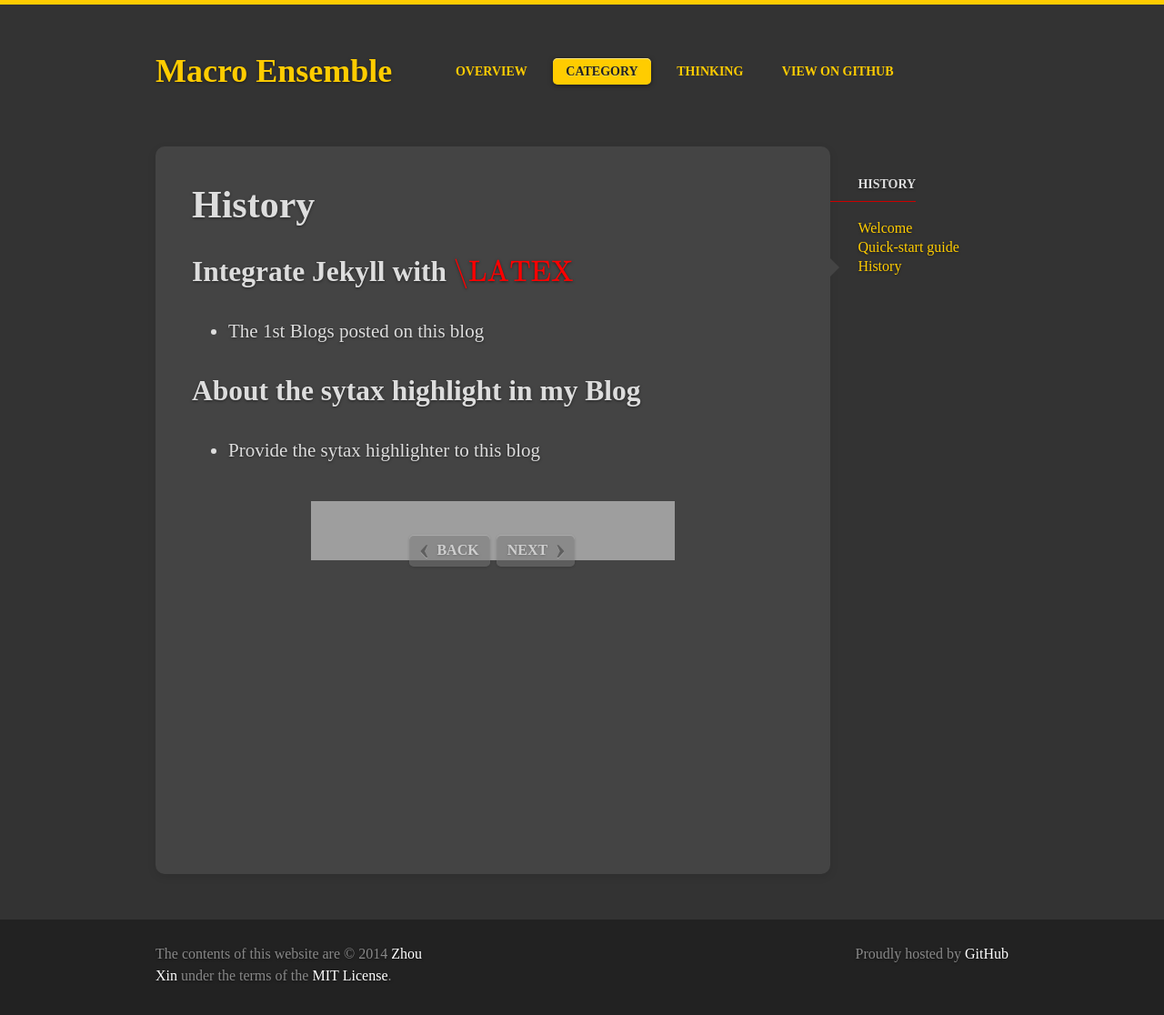
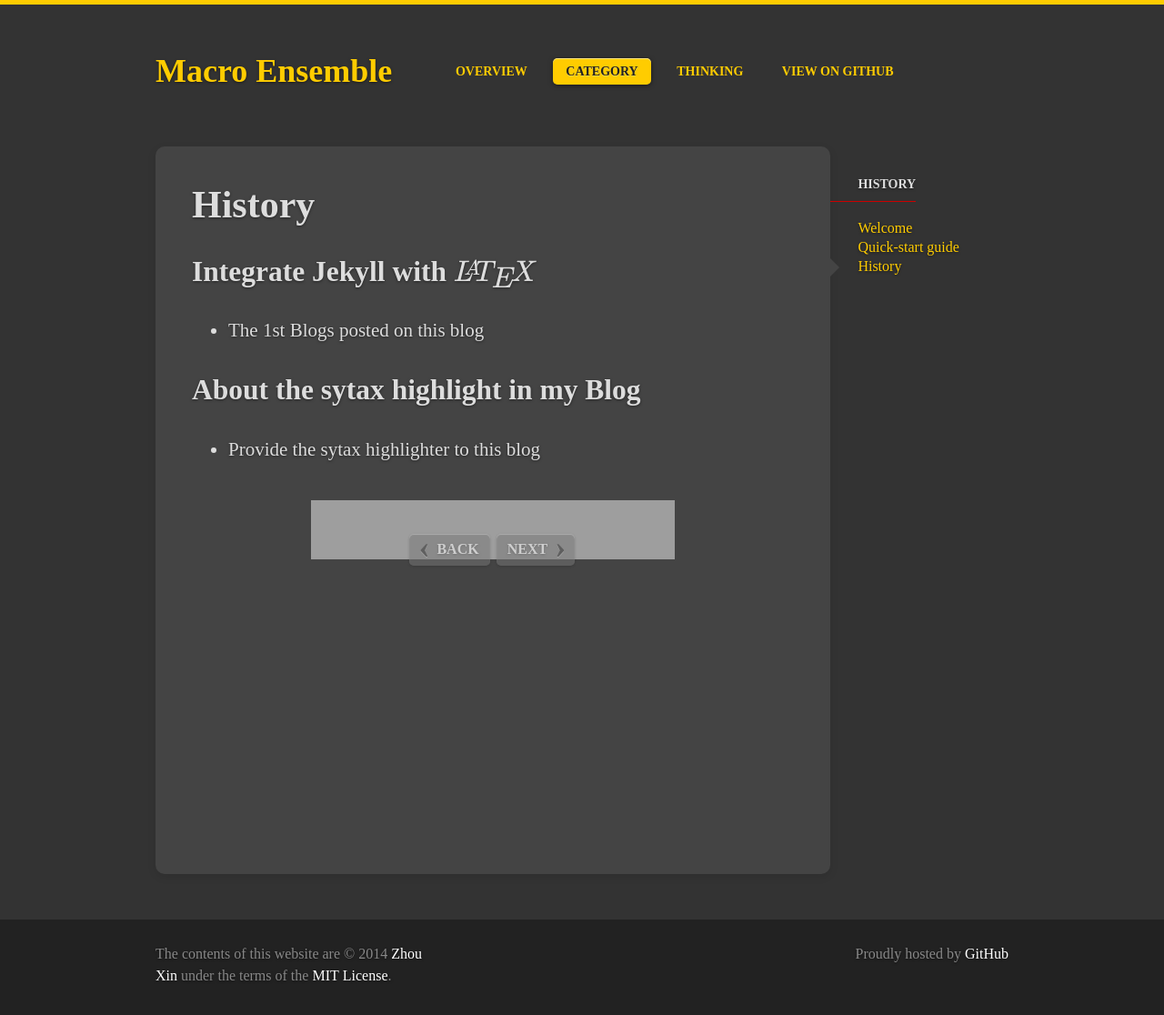
Before and after one commit to xinchoubiology/macroEnsemble, a Jekyll site: the page built from docs/history.md, in a window 1280 px wide. Shown: the whole page at 91% size. Built offline with Jekyll 4.4.1, drawn with Linux system fonts in a browser that asks for light colours; some web fonts are replaced; formulas are drawn with MathJax 3; comment, search, counter and statistics services are not loaded.

```diff
--- a/docs/history.md
+++ b/docs/history.md
@@ -4,7 +4,7 @@ title: History
 permalink: "/docs/history/"
 ---
 
-## Integrate Jekyll with $\LATEX$
+## Integrate Jekyll with $\LaTeX$
 
 - The 1st Blogs posted on this blog
 
```
